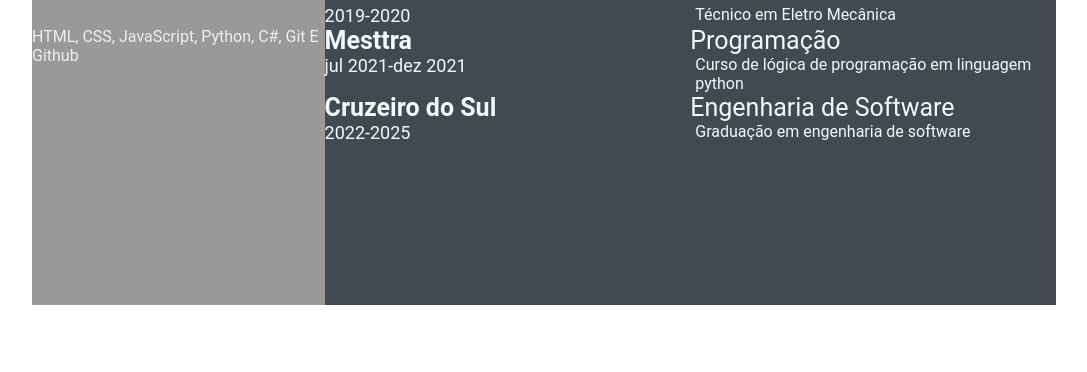
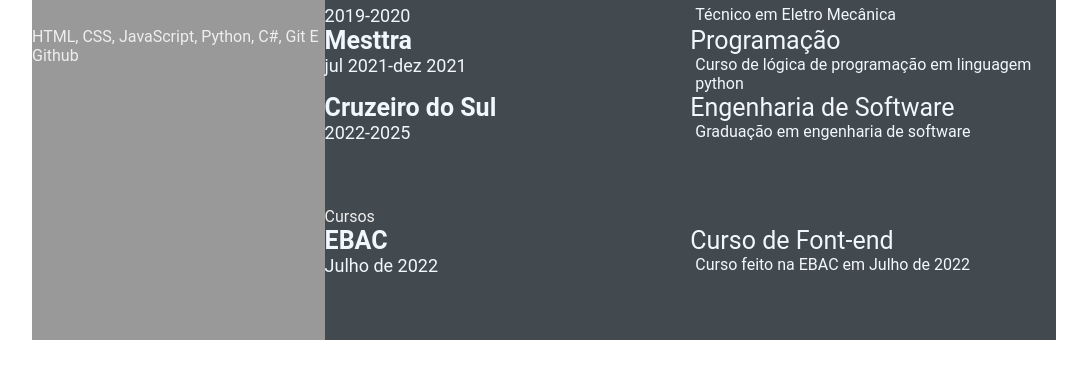
Before and after one commit to Breno-William/devweekgit.github.io, a plain HTML site: page index.html in a window 1280 px wide. Shown: the part 527-899 px from the top of the page, without its empty margins (96-1183 px from the left). Before the commit the page ends 864 px from the top, so only its background shows below. Drawn offline with Linux system fonts and the light colour scheme.

Commit message:
feature: modified index.html (#5)

```diff
--- a/index.html
+++ b/index.html
@@ -99,6 +99,19 @@
                     </div>
                 </div>
             </section>
+            <section class="awards gap">
+                <div class="right-title">Cursos</div>
+                <div class="awards-contents">
+                    <div class="awards-left">
+                        <p class="awards-company-name">EBAC</p>
+                        <p class="awards-time-period">Julho de 2022</p>
+                    </div>
+                    <div class="awards-right">
+                        <p class="awards-name">Curso de Font-end</p>
+                        <p class="awards-desc">Curso feito na EBAC em Julho de 2022</p>
+                    </div>
+                </div>
+            </section>
         </section>
     </main>
 </body>
```
